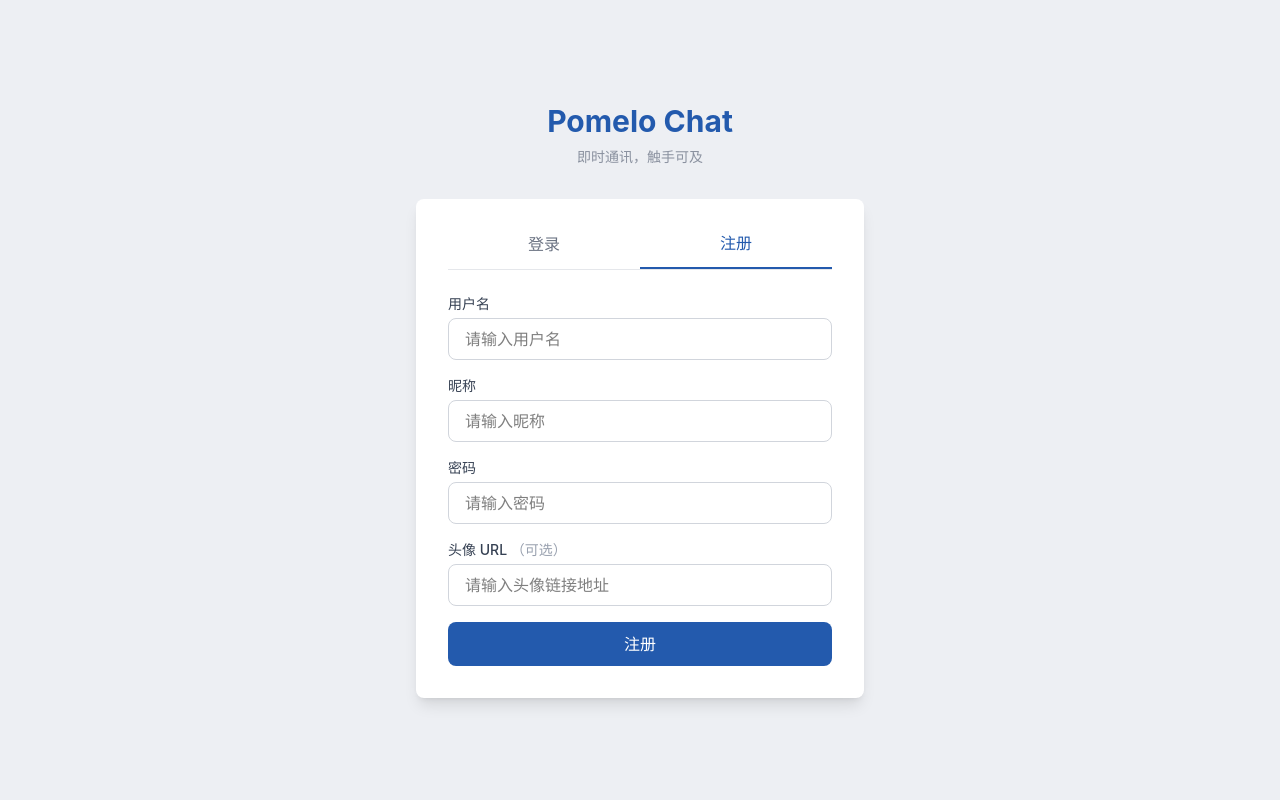
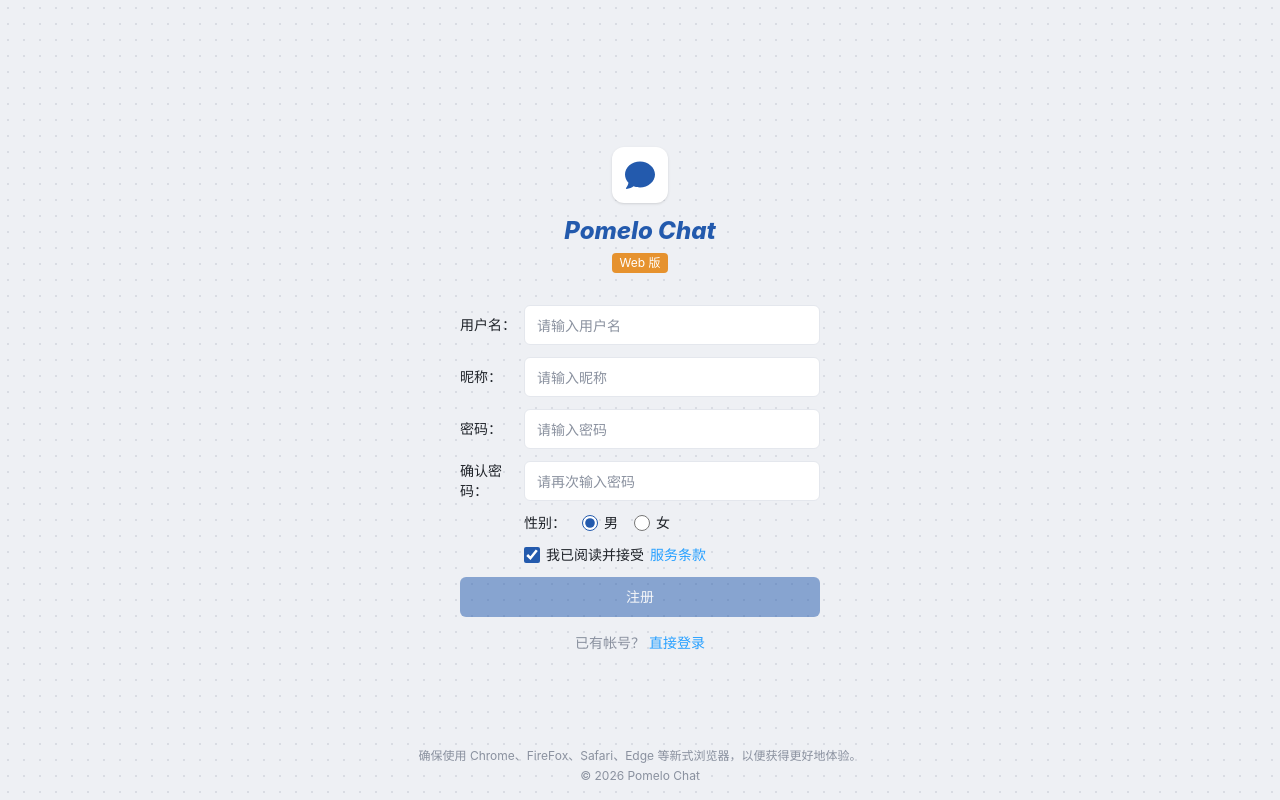
Before and after one commit to ShadowBrook/pomelo-web, a React (Vite) app: page /login in a window 1280 px wide. Both pictures are taken after a click on the button "注册". Built offline with nearby package versions, Linux system fonts and the light colour scheme.

Commit message:
feat: P1.7 登录页复刻（点纹背景/居中 logo/登录-注册-忘记密码三态，字段按现有接口降级）

```diff
--- a/src/pages/Login/index.tsx
+++ b/src/pages/Login/index.tsx
@@ -1,21 +1,81 @@
-import { useState, type FormEvent } from 'react';
+import { useState, type FormEvent, type ReactNode } from 'react';
 import { useNavigate } from 'react-router-dom';
 import { useAuthStore } from '@/stores/useAuthStore';
+import { toast } from '@/stores/useToastStore';
 import { ToastHost } from '@/components/ToastHost';
 
-type Tab = 'login' | 'register';
+type View = 'login' | 'register' | 'forgot';
+
+/* ── 图标（16px 灰，输入框左侧） ── */
+const MailIcon = (
+  <svg viewBox="0 0 24 24" className="w-4 h-4" fill="none" stroke="currentColor" strokeWidth="2" strokeLinecap="round" strokeLinejoin="round">
+    <rect x="2" y="4" width="20" height="16" rx="2" />
+    <path d="m22 7-10 6L2 7" />
+  </svg>
+);
+
+const LockIcon = (
+  <svg viewBox="0 0 24 24" className="w-4 h-4" fill="none" stroke="currentColor" strokeWidth="2" strokeLinecap="round" strokeLinejoin="round">
+    <rect x="3" y="11" width="18" height="11" rx="2" />
+    <path d="M7 11V7a5 5 0 0 1 10 0v4" />
+  </svg>
+);
+
+/* ── 带图标输入框 ── */
+function IconInput({ icon, placeholder, type = 'text', value, onChange }: {
+  icon: ReactNode; placeholder: string; type?: string; value: string; onChange: (v: string) => void;
+}) {
+  return (
+    <div className="relative">
+      <span className="absolute left-3 top-1/2 -translate-y-1/2 text-text-sub">{icon}</span>
+      <input
+        type={type} value={value} placeholder={placeholder}
+        onChange={(e) => onChange(e.target.value)}
+        className="w-full h-10 pl-9 pr-3 rounded-md border border-line bg-white text-sm text-text-main placeholder:text-text-sub focus:outline-none focus:border-accent transition-colors"
+      />
+    </div>
+  );
+}
+
+/* ── 注册态：行内 label 输入框 ── */
+function InlineInput({ label, placeholder, type = 'text', value, onChange }: {
+  label: string; placeholder: string; type?: string; value: string; onChange: (v: string) => void;
+}) {
+  return (
+    <div className="flex items-center gap-2">
+      <span className="w-14 text-sm text-text-main flex-shrink-0">{label}</span>
+      <input
+        type={type} value={value} placeholder={placeholder}
+        onChange={(e) => onChange(e.target.value)}
+        className="flex-1 h-10 px-3 rounded-md border border-line bg-white text-sm text-text-main placeholder:text-text-sub focus:outline-none focus:border-accent transition-colors"
+      />
+    </div>
+  );
+}
+
+const inputCls =
+  'h-4 w-4 accent-primary cursor-pointer';
 
 export default function LoginPage() {
-  const [activeTab, setActiveTab] = useState<Tab>('login');
+  const [view, setView] = useState<View>('login');
   const [userName, setUserName] = useState('');
   const [nickname, setNickname] = useState('');
   const [password, setPassword] = useState('');
-  const [avatar, setAvatar] = useState('');
+  const [confirmPassword, setConfirmPassword] = useState('');
+  const [remember, setRemember] = useState(true); // 仅视觉，不实现自动登录
+  const [gender, setGender] = useState<'male' | 'female'>('male'); // 仅 UI，不上送
+  const [agreedTerms, setAgreedTerms] = useState(true);
+  const [email, setEmail] = useState('');
   const [error, setError] = useState('');
   const [loading, setLoading] = useState(false);
 
   const navigate = useNavigate();
   const { login, register } = useAuthStore();
+
+  const switchView = (v: View) => {
+    setView(v);
+    setError('');
+  };
 
   const handleLogin = async (e: FormEvent) => {
     e.preventDefault();
@@ -41,10 +101,14 @@ export default function LoginPage() {
       setError('请输入用户名和密码');
       return;
     }
+    if (confirmPassword !== password) {
+      setError('两次输入的密码不一致');
+      return;
+    }
     setError('');
     setLoading(true);
     try {
-      await register(userName.trim(), nickname.trim() || userName.trim(), password, avatar.trim() || undefined);
+      await register(userName.trim(), nickname.trim() || userName.trim(), password);
       navigate('/chat', { replace: true });
     } catch (err: any) {
       setError(err.message || '注册失败');
@@ -53,138 +117,179 @@ export default function LoginPage() {
     }
   };
 
-  const switchTab = (tab: Tab) => {
-    setActiveTab(tab);
-    setError('');
-  };
+  const passwordTooShort = password.length > 0 && password.length < 6;
+  const registerDisabled = loading || password.length < 6 || confirmPassword !== password;
 
   return (
-    <div className="bg-bg-page min-h-screen flex items-center justify-center px-4">
-      <div className="w-full max-w-md">
-        {/* Logo */}
-        <div className="text-center mb-8">
-          <h1 className="text-3xl font-bold text-primary">Pomelo Chat</h1>
-          <p className="text-text-sub mt-2 text-sm">即时通讯，触手可及</p>
+    <div
+      className="min-h-screen flex flex-col items-center justify-center px-4 relative"
+      style={{ backgroundColor: '#eef0f4', backgroundImage: 'radial-gradient(#d9dce3 1px, transparent 1px)', backgroundSize: '16px 16px' }}
+    >
+      <div className="w-full max-w-[360px]">
+        {/* Logo 块 */}
+        <div className="flex flex-col items-center mb-8 select-none">
+          <div className="w-14 h-14 rounded-xl bg-white shadow-sm flex items-center justify-center mb-3">
+            <svg viewBox="0 0 24 24" className="w-9 h-9 text-primary" fill="currentColor">
+              <path d="M12 3C6.5 3 2 6.9 2 11.7c0 2.1.9 4 2.3 5.5-.2 1.2-.8 2.6-1.6 3.5-.2.2 0 .6.3.6 1.9-.2 3.6-1 4.7-1.8 1.3.5 2.8.8 4.3.8 5.5 0 10-3.9 10-8.6S17.5 3 12 3z" />
+            </svg>
+          </div>
+          <div className="flex items-center gap-2">
+            <span className="italic font-extrabold text-2xl text-primary">Pomelo Chat</span>
+          </div>
+          <span className="mt-1.5 px-2 py-0.5 rounded-sm bg-warn text-white text-xs">Web 版</span>
         </div>
 
-        {/* Card */}
-        <div className="bg-white rounded-lg shadow-lg p-8">
-          {/* Tabs */}
-          <div className="flex border-b border-gray-200 mb-6">
+        {/* 登录态 */}
+        {view === 'login' && (
+          <form onSubmit={handleLogin} className="space-y-3">
+            <IconInput icon={MailIcon} placeholder="用户名或ID" value={userName} onChange={setUserName} />
+            <IconInput icon={LockIcon} placeholder="密码" type="password" value={password} onChange={setPassword} />
+            <div className="flex items-center justify-between pt-0.5">
+              <label className="flex items-center gap-1.5 text-sm text-text-main cursor-pointer">
+                <input
+                  type="checkbox"
+                  checked={remember}
+                  onChange={(e) => setRemember(e.target.checked)}
+                  className={inputCls}
+                />
+                记住密码
+              </label>
               <button
                 type="button"
-              onClick={() => switchTab('login')}
-              className={`flex-1 pb-3 text-center font-medium transition-colors ${
-                activeTab === 'login'
-                  ? 'border-b-2 border-primary text-primary'
-                  : 'text-gray-500 hover:text-gray-700'
-              }`}
+                onClick={() => switchView('forgot')}
+                className="text-sm text-accent hover:underline cursor-pointer"
               >
-              登录
+                忘记密码?
               </button>
+            </div>
+            <button
+              type="submit"
+              disabled={loading}
+              className="w-full h-10 rounded-md bg-primary hover:bg-primary-dark text-white text-sm font-medium transition-colors disabled:opacity-50 disabled:cursor-not-allowed cursor-pointer"
+            >
+              {loading ? '登录中...' : '登录'}
+            </button>
+            {error && <p className="text-red-500 text-sm">{error}</p>}
+            <p className="text-center text-sm text-text-sub pt-1">
+              没有帐号？{' '}
               <button
                 type="button"
-              onClick={() => switchTab('register')}
-              className={`flex-1 pb-3 text-center font-medium transition-colors ${
-                activeTab === 'register'
-                  ? 'border-b-2 border-primary text-primary'
-                  : 'text-gray-500 hover:text-gray-700'
-              }`}
+                onClick={() => switchView('register')}
+                className="text-accent hover:underline cursor-pointer"
               >
                 注册
               </button>
-          </div>
-
-          {/* Login Form */}
-          {activeTab === 'login' && (
-            <form onSubmit={handleLogin} className="space-y-4">
-              <div>
-                <label className="block text-sm font-medium text-gray-700 mb-1">用户名</label>
-                <input
-                  type="text"
-                  value={userName}
-                  onChange={(e) => setUserName(e.target.value)}
-                  placeholder="请输入用户名"
-                  className="w-full border border-gray-300 rounded-lg px-4 py-2 focus:outline-none focus:border-primary transition-colors"
-                />
-              </div>
-              <div>
-                <label className="block text-sm font-medium text-gray-700 mb-1">密码</label>
-                <input
-                  type="password"
-                  value={password}
-                  onChange={(e) => setPassword(e.target.value)}
-                  placeholder="请输入密码"
-                  className="w-full border border-gray-300 rounded-lg px-4 py-2 focus:outline-none focus:border-primary transition-colors"
-                />
-              </div>
-              {error && <p className="text-red-500 text-sm">{error}</p>}
-              <button
-                type="submit"
-                disabled={loading}
-                className="w-full bg-primary hover:bg-primary-dark text-white rounded-lg py-2.5 font-medium transition-colors disabled:opacity-50 disabled:cursor-not-allowed"
-              >
-                {loading ? '登录中...' : '登录'}
-              </button>
+            </p>
           </form>
         )}
 
-          {/* Register Form */}
-          {activeTab === 'register' && (
-            <form onSubmit={handleRegister} className="space-y-4">
+        {/* 注册态 */}
+        {view === 'register' && (
+          <form onSubmit={handleRegister} className="space-y-3">
+            <InlineInput label="用户名：" placeholder="请输入用户名" value={userName} onChange={setUserName} />
+            <InlineInput label="昵称：" placeholder="请输入昵称" value={nickname} onChange={setNickname} />
             <div>
-                <label className="block text-sm font-medium text-gray-700 mb-1">用户名</label>
+              <InlineInput label="密码：" placeholder="请输入密码" type="password" value={password} onChange={setPassword} />
+              {passwordTooShort && <p className="text-danger text-xs mt-1 ml-16">* 密码长度最少6位!</p>}
+            </div>
+            <InlineInput label="确认密码：" placeholder="请再次输入密码" type="password" value={confirmPassword} onChange={setConfirmPassword} />
+            <div className="flex items-center gap-4 pl-16">
+              <span className="text-sm text-text-main">性别：</span>
+              <label className="flex items-center gap-1.5 text-sm text-text-main cursor-pointer">
                 <input
-                  type="text"
-                  value={userName}
-                  onChange={(e) => setUserName(e.target.value)}
-                  placeholder="请输入用户名"
-                  className="w-full border border-gray-300 rounded-lg px-4 py-2 focus:outline-none focus:border-primary transition-colors"
+                  type="radio"
+                  name="gender"
+                  checked={gender === 'male'}
+                  onChange={() => setGender('male')}
+                  className={inputCls}
                 />
+                男
+              </label>
+              <label className="flex items-center gap-1.5 text-sm text-text-main cursor-pointer">
+                <input
+                  type="radio"
+                  name="gender"
+                  checked={gender === 'female'}
+                  onChange={() => setGender('female')}
+                  className={inputCls}
+                />
+                女
+              </label>
             </div>
-              <div>
-                <label className="block text-sm font-medium text-gray-700 mb-1">昵称</label>
+            <div className="pl-16">
+              <label className="flex items-center gap-1.5 text-sm text-text-main cursor-pointer">
                 <input
-                  type="text"
-                  value={nickname}
-                  onChange={(e) => setNickname(e.target.value)}
-                  placeholder="请输入昵称"
-                  className="w-full border border-gray-300 rounded-lg px-4 py-2 focus:outline-none focus:border-primary transition-colors"
+                  type="checkbox"
+                  checked={agreedTerms}
+                  onChange={(e) => setAgreedTerms(e.target.checked)}
+                  className={inputCls}
                 />
+                我已阅读并接受{' '}
+                <button
+                  type="button"
+                  onClick={(e) => {
+                    e.stopPropagation();
+                    toast('功能开发中');
+                  }}
+                  className="text-accent hover:underline cursor-pointer"
+                >
+                  服务条款
+                </button>
+              </label>
             </div>
-              <div>
-                <label className="block text-sm font-medium text-gray-700 mb-1">密码</label>
-                <input
-                  type="password"
-                  value={password}
-                  onChange={(e) => setPassword(e.target.value)}
-                  placeholder="请输入密码"
-                  className="w-full border border-gray-300 rounded-lg px-4 py-2 focus:outline-none focus:border-primary transition-colors"
-                />
-              </div>
-              <div>
-                <label className="block text-sm font-medium text-gray-700 mb-1">
-                  头像 URL <span className="text-gray-400">（可选）</span>
-                </label>
-                <input
-                  type="text"
-                  value={avatar}
-                  onChange={(e) => setAvatar(e.target.value)}
-                  placeholder="请输入头像链接地址"
-                  className="w-full border border-gray-300 rounded-lg px-4 py-2 focus:outline-none focus:border-primary transition-colors"
-                />
-              </div>
-              {error && <p className="text-red-500 text-sm">{error}</p>}
             <button
               type="submit"
-                disabled={loading}
-                className="w-full bg-primary hover:bg-primary-dark text-white rounded-lg py-2.5 font-medium transition-colors disabled:opacity-50 disabled:cursor-not-allowed"
+              disabled={registerDisabled}
+              className="w-full h-10 rounded-md bg-primary hover:bg-primary-dark text-white text-sm font-medium transition-colors disabled:opacity-50 disabled:cursor-not-allowed cursor-pointer"
             >
               {loading ? '注册中...' : '注册'}
             </button>
+            {error && <p className="text-red-500 text-sm">{error}</p>}
+            <p className="text-center text-sm text-text-sub pt-1">
+              已有帐号？{' '}
+              <button
+                type="button"
+                onClick={() => switchView('login')}
+                className="text-accent hover:underline cursor-pointer"
+              >
+                直接登录
+              </button>
+            </p>
           </form>
         )}
+
+        {/* 忘记密码态 */}
+        {view === 'forgot' && (
+          <div className="space-y-3">
+            <h2 className="text-sm font-medium text-text-sub tracking-wider">FIND YOUR ACCOUNT</h2>
+            <IconInput icon={MailIcon} placeholder="请输入注册邮箱" type="email" value={email} onChange={setEmail} />
+            <p className="text-xs text-text-sub leading-5">
+              输入注册时使用的邮箱，我们将向您发送重置密码的链接。
+            </p>
+            <button
+              type="button"
+              onClick={() => toast('功能开发中')}
+              className="w-full h-10 rounded-md bg-primary hover:bg-primary-dark text-white text-sm font-medium transition-colors cursor-pointer"
+            >
+              发送邮件
+            </button>
+            <p className="text-center text-sm text-text-sub pt-1">
+              <button
+                type="button"
+                onClick={() => switchView('login')}
+                className="text-accent hover:underline cursor-pointer"
+              >
+                返回登录界面
+              </button>
+            </p>
           </div>
+        )}
+      </div>
+
+      {/* 底部提示与版权 */}
+      <div className="absolute bottom-4 inset-x-0 text-center text-xs text-text-sub space-y-1">
+        <p>确保使用 Chrome、FireFox、Safari、Edge 等新式浏览器，以便获得更好地体验。</p>
+        <p>© 2026 Pomelo Chat</p>
       </div>
 
       <ToastHost />
```
Lines whose indentation alone changed are shown as unchanged.
